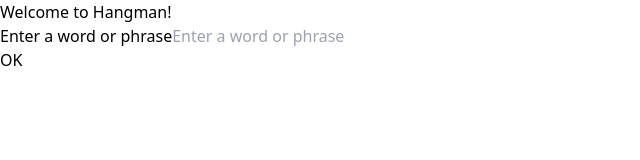
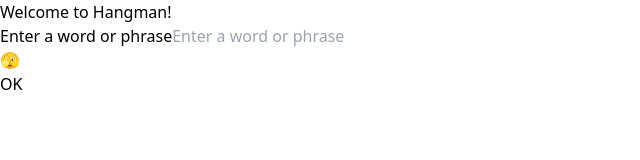
Before and after one commit to ManikMaity/HangMan-React, a React (Vite) app: page / in a window 1280 px wide. Shown: the top 160 px of the page, without its empty margins (0-640 px from the left). Built offline with nearby package versions, Linux system fonts and the light colour scheme.

Commit message:
Wrote clean code

```diff
--- a/src/App.jsx
+++ b/src/App.jsx
@@ -1,12 +1,10 @@
-import Button from "./Components/Button/Button";
-import TextInput from "./Components/TextInput/TextInput";
-import TextInputForm from "./Components/TextInputForm/TextInputForm";
+import TextInputFormContainer from "./Components/TextInputForm/TextInputFormContainer";
 
 function App() {
   return (
     <div>
       <h1 className="text-4xl font-bold text-slate-900 mb-3">Welcome to Hangman!</h1>
-     <TextInputForm onSubmit={(value)=>{console.log(`Value submited is ${value}`)}}/>
+     <TextInputFormContainer onSubmit={(value)=>{console.log(`Value submited is ${value}`)}}/>
     </div>
   );
 }
--- a/src/Components/TextInputForm/TextInputForm.jsx
+++ b/src/Components/TextInputForm/TextInputForm.jsx
@@ -1,27 +1,15 @@
-
+// Presentation Layer
 import TextInput from '../TextInput/TextInput'
 import Button from '../Button/Button'
-import { useState } from 'react';
 
-function TextInputForm({onSubmit}) {
+function TextInputForm({handleFormSubmit, handleTextInputChange, visiable, value, setVisiable}) {
 
 
-    let [value, setValue] = useState("");
 
-
-    function handleFormSubmit (e){
-        e.preventDefault();
-        console.log(value);
-        onSubmit?.(value);
-    }
-
-    function handleTextInputChange (e){
-        setValue(e.target.value);
-    }
 
 
   return (
-    <form className='flex mx-4 gap-3' onSubmit={handleFormSubmit}>
+    <form className='flex items-end mx-4 gap-3' onSubmit={handleFormSubmit}>
 
 
 
@@ -29,16 +17,20 @@ function TextInputForm({onSubmit}) {
         <div className='flex-1'>
             <TextInput
             label={"Enter a word or phrase"}
-            type={"password"}
+            type={visiable}
             value={value}
             onChange={handleTextInputChange}
             />
         </div>
 
+        <div>
+            <Button text={visiable == "password" ? "🫣" : "🤫"} btnType="button"  onClickFn={() => {setVisiable(visiable == "password" ? "text" : "password")}}  styleType ={"secondary"}/>
+        </div>
+
 
 
         <div className='flex'>
-            <Button text={"OK"} btnType={"submit"} styleType={"primary"}/>
+            <Button text={"OK"} btnType={"submit"}styleType={"primary"}/>
         </div>
 
 
--- /dev/null
+++ b/src/Components/TextInputForm/TextInputFormContainer.jsx
@@ -0,0 +1,28 @@
+// Container component for text input
+import { useState } from 'react'
+import TextInputForm from './TextInputForm';
+
+function TextInputFormContainer({onSubmit}) {
+
+    let [value, setValue] = useState("");
+    let [visiable, setVisiable] = useState("password");
+
+
+
+    function handleFormSubmit (e){
+        e.preventDefault();
+        console.log(value);
+        onSubmit?.(value);
+    }
+
+    function handleTextInputChange (e){
+        setValue(e.target.value);
+    }
+
+
+  return (
+    <TextInputForm handleFormSubmit={handleFormSubmit} handleTextInputChange={handleTextInputChange} visiable={visiable} value={value} setVisiable={setVisiable}/>
+  )
+}
+
+export default TextInputFormContainer
```
